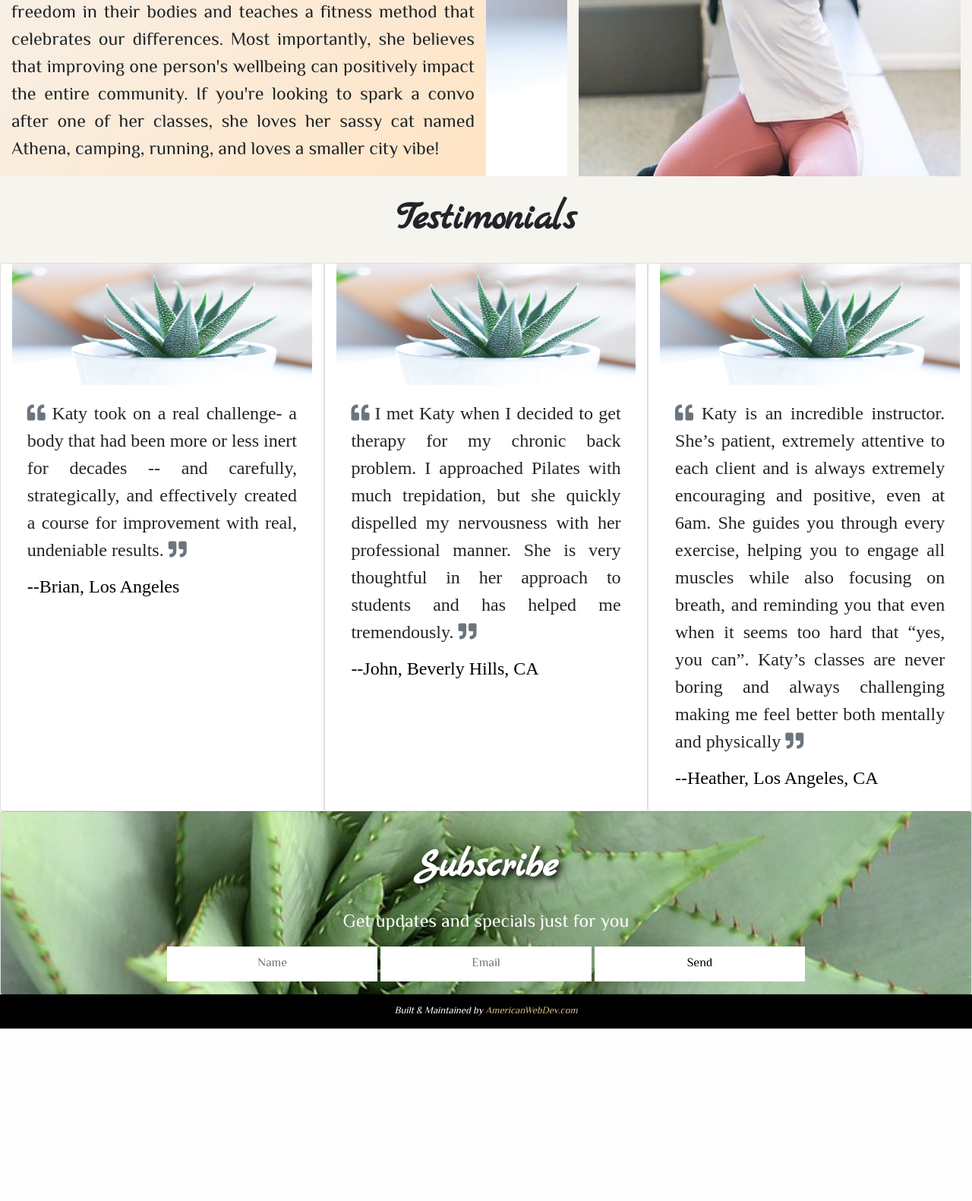
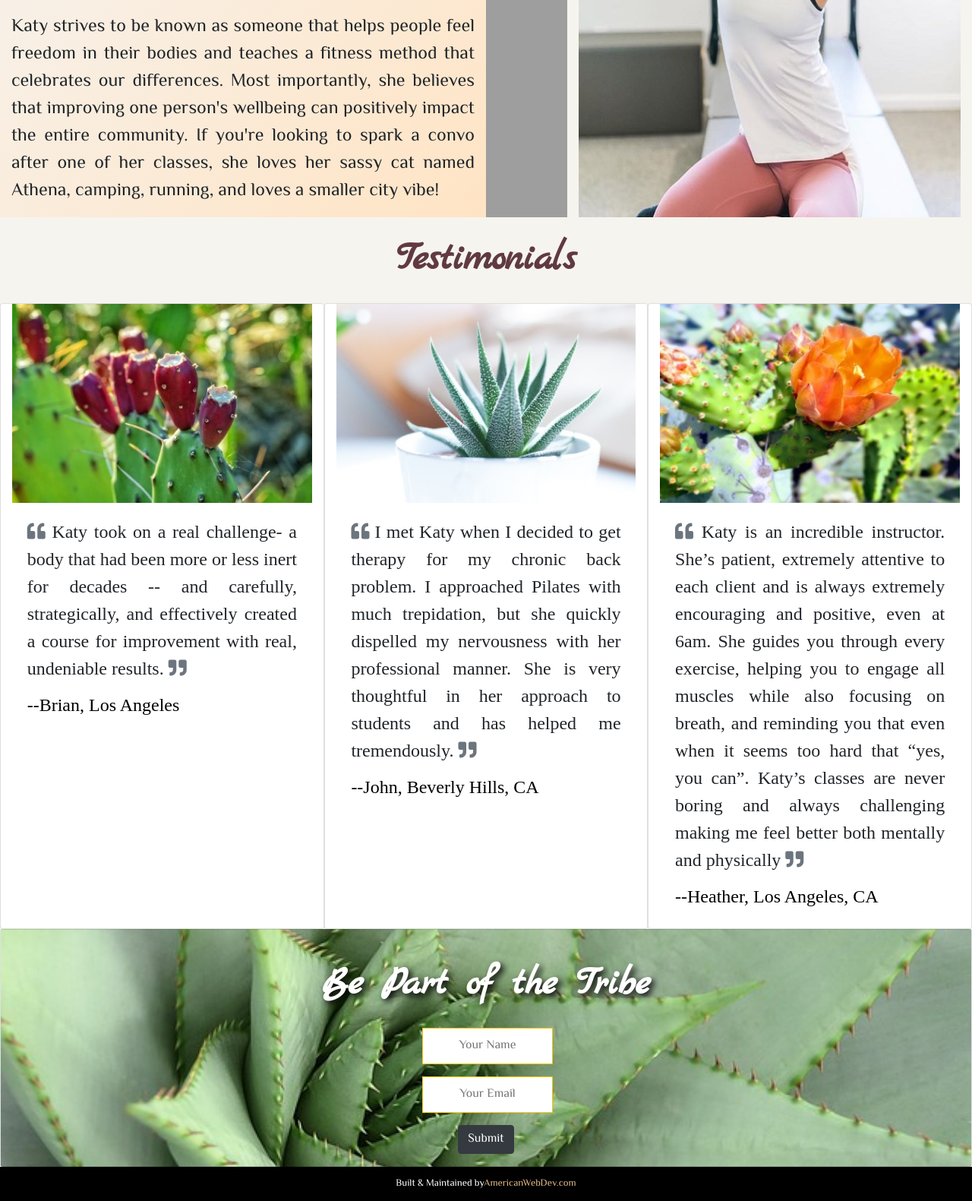
Before and after one commit to elowskya/code-playground, a PHP site: page / in a window 1280 px wide. Shown: the part 2026-3607 px from the top of the page at 76% size. Before the commit the page ends 3380 px from the top, so only its background shows below. Run offline with PHP 8.4, Linux system fonts and the light colour scheme; some libraries are stand-ins or nearby versions; some web fonts are replaced; grey boxes are pictures that could not be loaded.

Commit message:
working on brand

```diff
--- a/css/style.css
+++ b/css/style.css
@@ -6,9 +6,9 @@ body {
 }
 
 .headerImage {
-    width: 20%;
+    /* width: 20%; */
     border-radius: 50%;
-    margin: 2% 0;
+    margin: 2% 0 0;
 }
 
 .lead {
@@ -20,6 +20,7 @@ h1 {
     font-size: 10vh;
     font-family: 'Dancing Script', cursive;
     font-weight: 900;
+    color: #603A40;
 }
 
 h2 {
@@ -27,6 +28,7 @@ h2 {
     font-size: 325%;
     font-weight: 700;
     margin: 2% 0;
+    color: #603A40;
 }
 
 .katyProfilePic img {
@@ -39,11 +41,6 @@ p {
 
 .row {
     margin: 0;
-}
-
-.testimonialImages {
-    height: 20vh;
-    background-color: burlywood;
 }
 
 .card-title {
@@ -85,8 +82,8 @@ footer a {
     margin: 0 auto;
 }
 
-.jumbotronText {
-    margin-top: 3%;
+.jumbotron p {
+    color: #603A40;
 }
 
 /* quick reset and base styles */
@@ -126,20 +123,6 @@ footer a {
     opacity: 1;
   }
 
-  .img__description {
-    transition: .2s;
-    transform: translateY(1em);
-  }
-
-  .img__wrap:hover .img__description {
-    transform: translateY(0);
-  }
-
-  .card {
-      background-color: white;
-
-  }
-
   .card-text {
     font-weight: 600;
     font-family: 'Times New Roman', Times, serif;
@@ -159,6 +142,7 @@ footer a {
 
   .subscribe h2 {
       text-shadow: 4px 4px 8px black;
+      color: white;
   }
 
   .subscribe p {
@@ -185,10 +169,7 @@ footer a {
       text-align: center;
   }
 form input {
-    color: black;
     text-align: center;
-    /* border-radius: 5%; */
-    width: 25%;
     padding: 1% 0;
     background-color: white;
 }
--- a/index.html
+++ b/index.html
@@ -26,7 +26,7 @@
            </div>
 
     <div class="container-fluid" id="services">
-      <img class="headerImage" src="images/succulent.jpg" alt="plant"/>
+      <img class="headerImage" src="images/colorfulSucculent.jpg" alt="plant"/>
       <h2>Services</h2>
 
     <div class="card-deck row">
@@ -77,7 +77,7 @@
           </p>
         </div>
           <div class="col-sm-1 aboutImage"> </div>
-          <img class="col-sm-5 katyProfilePic" src="./images/katySeated.jpg" alt="Katy"/>
+          <img class="col-sm-5 katyProfilePic" src="images/katySeated.jpg" alt="Katy"/>
 
      </div>
     </div>
@@ -87,7 +87,7 @@
   <div class="container-fluid testimonialsText">
       <div class="row">
               <div class="col-sm-4 card">
-                <img class="testimonialImages" src="images/succulent.jpg">
+                <img class="testimonialImages" src="images/cacti375.jpg">
                 <div class="testimonialText">
                   <p><i class="fas fa-quote-left text-muted"></i> Katy took on a real challenge- a body that had been more or less inert for decades --
                     and carefully, strategically, and effectively created a course for improvement with real, undeniable results.
@@ -97,7 +97,7 @@
             </div>
 
               <div class="col-sm-4 card">
-                  <img class="testimonialImages" src="images/succulent.jpg" alt="plant"/>
+                  <img class="testimonialImages" src="images/succulent375.jpg" alt="plant"/>
                   <div class="testimonialText">
                 <p> <i class="fas fa-quote-left text-muted"></i>
                     I met Katy when I decided to get therapy for my chronic back problem. I approached Pilates with much trepidation, but she quickly dispelled my nervousness with her professional manner.
@@ -107,7 +107,7 @@
               </div>
           </div>
               <div class=" col-sm-4 card">
-                  <img class="testimonialImages" src="images/succulent.jpg" alt="plant"/>
+                  <img class="testimonialImages" src="images/flower-cacti375.jpg" alt="plant"/>
                   <div class="testimonialText">
                   <p><i class="fas fa-quote-left text-muted"></i>
                       Katy is an incredible instructor. She’s patient, extremely attentive to each client and is always extremely encouraging and positive, even at 6am.  She guides you through every exercise, helping you to engage all muscles while also focusing on breath, and reminding you that even when it seems too hard that “yes, you can”.
@@ -116,32 +116,35 @@
                   <h4>--Heather, Los Angeles, CA</h4>
               </div>
 
+            </div>
           </div>
+        </div>
       </div>
-    </div>
 
     <div class="card bg-muted text-white text-center p-3 subscribe">
-        <h2 id="subscribe">Subscribe</h2>
-        <p>Get updates and specials just for you</p>
+        <h2 id="subscribe">Be Part of the Tribe</h2>
             <div class="container-fluid formContainer">
               <div class="container contactContainer" id="contact">
                 <form id="contactForm" action="https://formspree.io/elowskya@mail.gvsu.edu" method="POST">
+                        <div class="form-group">
+                          <label for="Name"></label>
+                          <input class="border border-warning" type="text" name="name" class="form-control" id="_replyto" placeholder="Your Name" required>
+                        </div>
 
-                          <input type="text" name="name" placeholder="Name" value="">
+                        <div class="form-group">
+                          <label for="Email"></label>
+                          <input class="border border-warning" type="email" name="email" class="form-control" id="email" placeholder="Your Email" required>
+                        </div>
 
-                          <input type="email" name="_replyto" placeholder="Email">
-
-                      <input type="submit" value="Send">
+                        <button type="submit" class="btn btn-dark">Submit</button>
                       </form>
-
                   </div>
               </div>
           </div>
-</div>
 
         <footer>
         <div>
-          <i>Built & Maintained by</i><a href="http://americanwebdev.com/" target="_blank"><i> AmericanWebDev.com</i></a>
+          Built & Maintained by<a href="http://americanwebdev.com/" target="_blank">AmericanWebDev.com</a>
           </div>
       </footer>
 
```
Also changed, not shown: images/cacti375.jpg (added), images/colorfulSucculent.jpg (added), images/flower-cacti375.jpg (added), images/succulent.jpg (deleted), images/succulent375.jpg (added).
